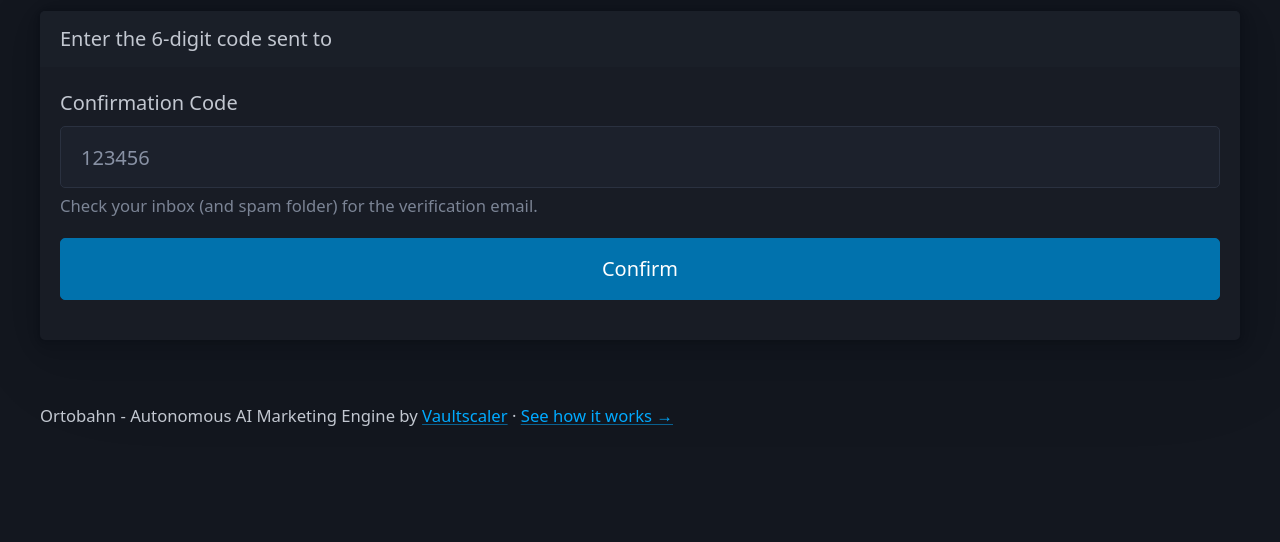
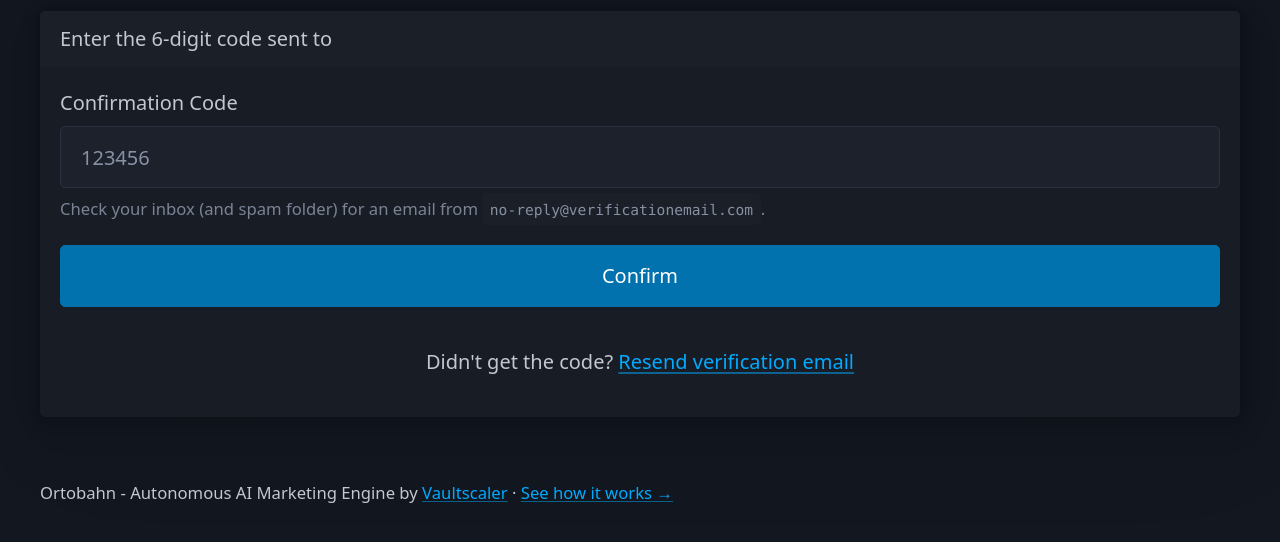
Before and after one commit to iangreen74/ortobahn, a FastAPI app: page /api/auth/confirm in a window 1280 px wide. Shown: the part 144-686 px from the top of the page. Run offline with FastAPI, Linux system fonts and the light colour scheme; some libraries are stand-ins or nearby versions.

Commit message:
Fix onboarding UX: resend verification, spam warning, server-side URL normalization
- Add POST /api/auth/resend endpoint for self-service code resend
- Add "Resend verification email" link to confirm page
- Show sender address (no-reply@verificationemail.com) so users can
  find the email in spam
- Normalize website URLs server-side (accept bare domains like acme.com)

Co-Authored-By: Claude Opus 4.6 <noreply@anthropic.com>

```diff
--- a/ortobahn/landing/index.html
+++ b/ortobahn/landing/index.html
@@ -566,7 +566,7 @@
             const result = await resp.json();
             if (resp.ok) {
                 const email = data.email || document.getElementById('email').value;
-                status.innerHTML = '<strong>Account created!</strong> Check your email for a verification code.<br>'
+                status.innerHTML = '<strong>Account created!</strong> Check your email for a verification code (check spam — look for <code>no-reply@verificationemail.com</code>).<br>'
                     + (result.api_key ? '<small>Save your API key for programmatic access: <code style="display:inline-block;margin:0.5rem 0;padding:0.25rem 0.5rem;background:#1a1a2e;border-radius:4px;user-select:all">'
                     + result.api_key + '</code></small><br>' : '')
                     + '<a href="https://app.ortobahn.com/api/auth/confirm?email=' + encodeURIComponent(email) + '" style="color:#00d4aa">Enter Verification Code &rarr;</a>';
--- a/ortobahn/web/routes/auth.py
+++ b/ortobahn/web/routes/auth.py
@@ -116,6 +116,23 @@ async def confirm(request: Request, body: ConfirmRequest):
     return {"message": "Email confirmed. You may now log in."}
 
 
+class ResendRequest(BaseModel):
+    email: EmailStr
+
+
+@router.post("/resend")
+async def resend_confirmation(request: Request, body: ResendRequest):
+    """Resend the email verification code."""
+    cognito = request.app.state.cognito
+
+    try:
+        cognito.resend_confirmation(body.email)
+    except CognitoError as exc:
+        raise HTTPException(status_code=400, detail=exc.message) from None
+
+    return {"message": "Verification code resent. Check your email (and spam folder)."}
+
+
 # ---------------------------------------------------------------------------
 # Forgot password
 # ---------------------------------------------------------------------------
--- a/ortobahn/web/templates/confirm.html
+++ b/ortobahn/web/templates/confirm.html
@@ -12,12 +12,16 @@
     <form id="confirm-form">
         <label for="code">Confirmation Code</label>
         <input type="text" id="code" name="code" placeholder="123456" maxlength="6" pattern="\d{6}" inputmode="numeric" autocomplete="one-time-code" required>
-        <small>Check your inbox (and spam folder) for the verification email.</small>
+        <small>Check your inbox (and spam folder) for an email from <code>no-reply@verificationemail.com</code>.</small>
 
         <div id="confirm-error" style="display:none; color: var(--pico-del-color); margin-top: 0.5rem;"></div>
+        <div id="resend-status" style="display:none; color: var(--pico-ins-color); margin-top: 0.5rem;"></div>
 
         <button type="submit">Confirm</button>
     </form>
+    <p style="margin-top: 1rem; text-align: center;">
+        Didn't get the code? <a href="#" id="resend-link">Resend verification email</a>
+    </p>
 </article>
 
 <script>
@@ -48,5 +52,36 @@ document.getElementById("confirm-form").addEventListener("submit", async functio
         errorEl.style.display = "block";
     }
 });
+
+document.getElementById("resend-link").addEventListener("click", async function(e) {
+    e.preventDefault();
+    const resendEl = document.getElementById("resend-status");
+    const errorEl = document.getElementById("confirm-error");
+    errorEl.style.display = "none";
+    resendEl.style.display = "none";
+    this.textContent = "Sending...";
+
+    try {
+        const resp = await fetch("/api/auth/resend", {
+            method: "POST",
+            headers: {"Content-Type": "application/json"},
+            body: JSON.stringify({email: "{{ email }}"}),
+        });
+        const data = await resp.json();
+
+        if (resp.ok) {
+            resendEl.textContent = "Code resent! Check your inbox and spam folder.";
+            resendEl.style.display = "block";
+        } else {
+            errorEl.textContent = data.detail || "Failed to resend code.";
+            errorEl.style.display = "block";
+        }
+    } catch (err) {
+        errorEl.textContent = "Network error. Please try again.";
+        errorEl.style.display = "block";
+    } finally {
+        this.textContent = "Resend verification email";
+    }
+});
 </script>
 {% endblock %}
```
Also changed, not shown: ortobahn/web/routes/onboard.py (+11 -0 lines).
